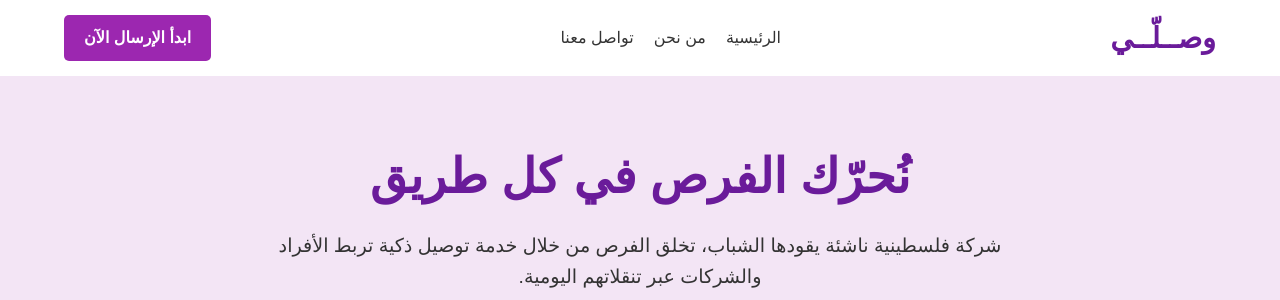
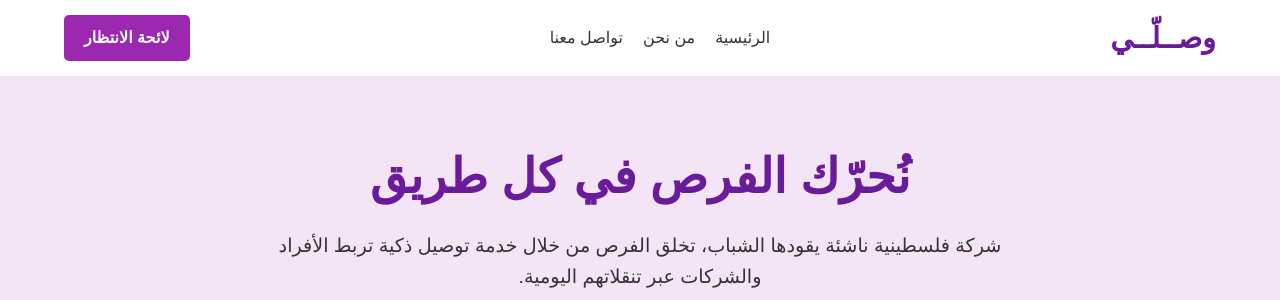
Before and after one commit to Ameerafaqeh/wassilli., a plain HTML site: page index.html in a window 1280 px wide. Shown: the top 300 px of the page. Drawn offline with Linux system fonts and the light colour scheme.

Commit message:
Update index.html

```diff
--- a/index.html
+++ b/index.html
@@ -18,7 +18,7 @@
                 <li><a href="contact.html">تواصل معنا</a></li>
             </ul>
         </nav>
-        <a href="signup.html" class="cta-button">ابدأ الإرسال الآن</a>
+        <a href="signup.html" class="cta-button"> لائحة الانتظار</a>
     </header>
 
     <main class="hero-section">
```
